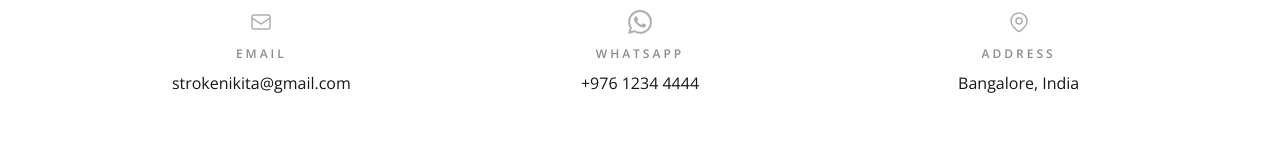
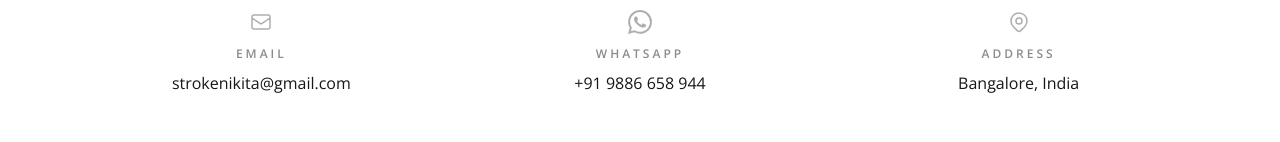
Before and after one commit to dev-stroke/nikita-portfolio, a Next.js app: page /contact in a window 1280 px wide. Shown: the part 198-340 px from the top of the page. Built offline with nearby package versions, Linux system fonts and the light colour scheme; no server answers.

Commit message:
small update

```diff
--- a/components/ContactInfo.tsx
+++ b/components/ContactInfo.tsx
@@ -15,7 +15,7 @@ const contactInfo = [
       </svg>
     ),
     label: 'Whatsapp',
-    value: '+976 1234 4444',
+    value: '+91 9886 658 944',
   },
   {
     icon: (
```
